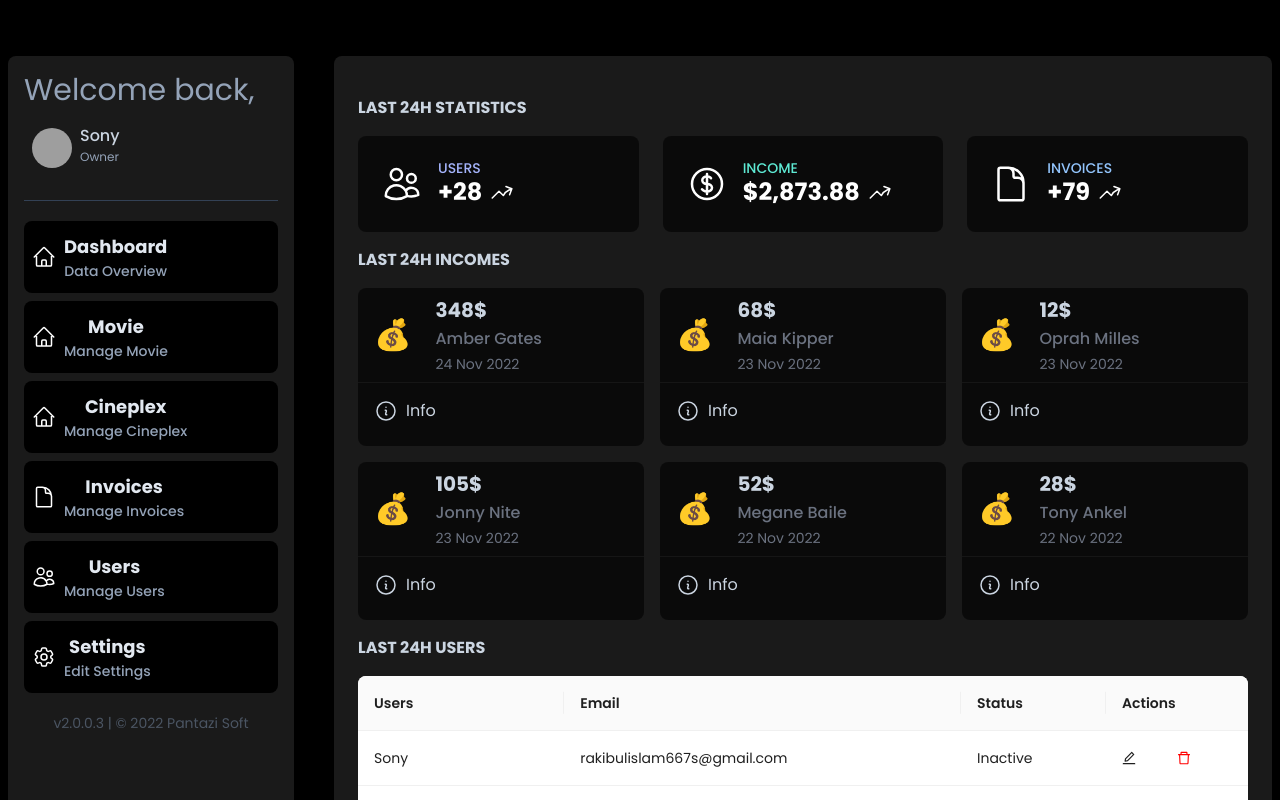
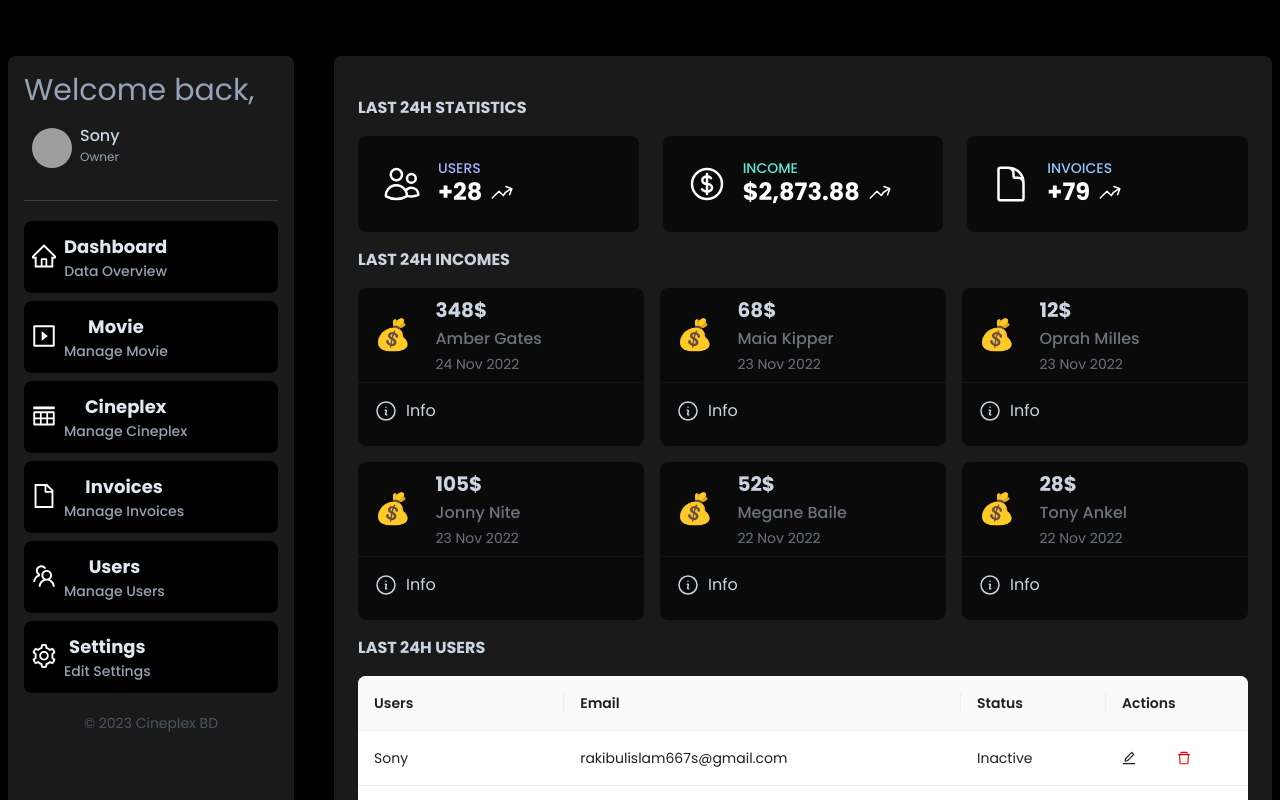
Before and after one commit to codex-rakibul/cineplex, a Next.js app: page /dashboard in a window 1280 px wide. Shown: the top 800 px of the page. Built offline with nearby package versions, Linux system fonts and the light colour scheme; grey boxes are pictures that could not be loaded; a web font is replaced by a local one.

Commit message:
working on dashboard

```diff
--- /dev/null
+++ b/pages/dashboard/cineplexCom.js
@@ -0,0 +1,7 @@
+import React from 'react'
+
+export default function CineplexCom() {
+  return (
+    <div>Cineplex</div>
+  )
+}
--- a/pages/dashboard/index.js
+++ b/pages/dashboard/index.js
@@ -1,143 +1,60 @@
 import React, { useState } from "react";
 import Movie from "./movie";
 import DashboardCom from "./dashboard";
+import {
+  FileOutlined,
+  HomeOutlined,
+  InsertRowAboveOutlined,
+  PlaySquareOutlined,
+  SettingOutlined,
+  TeamOutlined,
+} from "@ant-design/icons";
+import CineplexCom from "./cineplexCom";
+import UserCom from "./userCom";
+import InvoicesCom from "./invoicesCom";
+import SettingCom from "./settingCom";
 const navData = [
   {
     id: 1,
     title: "Dashboard",
     com: <DashboardCom />,
     desc: "Data Overview",
-    svg: (
-      <svg
-        xmlns="http://www.w3.org/2000/svg"
-        fill="none"
-        viewBox="0 0 24 24"
-        strokeWidth="1.5"
-        stroke="currentColor"
-        className="w-6 h-6 group-hover:text-indigo-400"
-      >
-        <path
-          strokeLinecap="round"
-          strokeLinejoin="round"
-          d="M2.25 12l8.954-8.955c.44-.439 1.152-.439 1.591 0L21.75 12M4.5 9.75v10.125c0 .621.504 1.125 1.125 1.125H9.75v-4.875c0-.621.504-1.125 1.125-1.125h2.25c.621 0 1.125.504 1.125 1.125V21h4.125c.621 0 1.125-.504 1.125-1.125V9.75M8.25 21h8.25"
-        />
-      </svg>
-    ),
+    icon: <HomeOutlined />,
   },
   {
     id: 2,
     title: "Movie",
     com: <Movie />,
     desc: "Manage Movie",
-    svg: (
-      <svg
-        xmlns="http://www.w3.org/2000/svg"
-        fill="none"
-        viewBox="0 0 24 24"
-        strokeWidth="1.5"
-        stroke="currentColor"
-        className="w-6 h-6 group-hover:text-indigo-400"
-      >
-        <path
-          strokeLinecap="round"
-          strokeLinejoin="round"
-          d="M2.25 12l8.954-8.955c.44-.439 1.152-.439 1.591 0L21.75 12M4.5 9.75v10.125c0 .621.504 1.125 1.125 1.125H9.75v-4.875c0-.621.504-1.125 1.125-1.125h2.25c.621 0 1.125.504 1.125 1.125V21h4.125c.621 0 1.125-.504 1.125-1.125V9.75M8.25 21h8.25"
-        />
-      </svg>
-    ),
+    icon: <PlaySquareOutlined />,
   },
   {
     id: 3,
     title: "Cineplex",
-    com: <DashboardCom />,
+    com: <CineplexCom />,
     desc: "Manage Cineplex",
-    svg: (
-      <svg
-        xmlns="http://www.w3.org/2000/svg"
-        fill="none"
-        viewBox="0 0 24 24"
-        strokeWidth="1.5"
-        stroke="currentColor"
-        className="w-6 h-6 group-hover:text-indigo-400"
-      >
-        <path
-          strokeLinecap="round"
-          strokeLinejoin="round"
-          d="M2.25 12l8.954-8.955c.44-.439 1.152-.439 1.591 0L21.75 12M4.5 9.75v10.125c0 .621.504 1.125 1.125 1.125H9.75v-4.875c0-.621.504-1.125 1.125-1.125h2.25c.621 0 1.125.504 1.125 1.125V21h4.125c.621 0 1.125-.504 1.125-1.125V9.75M8.25 21h8.25"
-        />
-      </svg>
-    ),
+    icon: <InsertRowAboveOutlined />,
   },
   {
     id: 4,
     title: "Invoices",
-    com: <DashboardCom />,
+    com: <InvoicesCom />,
     desc: "Manage Invoices",
-    svg: (
-      <svg
-        xmlns="http://www.w3.org/2000/svg"
-        fill="none"
-        viewBox="0 0 24 24"
-        strokeWidth="1.5"
-        stroke="currentColor"
-        className="w-6 h-6 group-hover:text-indigo-400"
-      >
-        <path
-          strokeLinecap="round"
-          strokeLinejoin="round"
-          d="M19.5 14.25v-2.625a3.375 3.375 0 00-3.375-3.375h-1.5A1.125 1.125 0 0113.5 7.125v-1.5a3.375 3.375 0 00-3.375-3.375H8.25m2.25 0H5.625c-.621 0-1.125.504-1.125 1.125v17.25c0 .621.504 1.125 1.125 1.125h12.75c.621 0 1.125-.504 1.125-1.125V11.25a9 9 0 00-9-9z"
-        />
-      </svg>
-    ),
+    icon: <FileOutlined />,
   },
   {
     id: 5,
     title: "Users",
-    com: <DashboardCom />,
+    com: <UserCom />,
     desc: "Manage Users",
-    svg: (
-      <svg
-        xmlns="http://www.w3.org/2000/svg"
-        fill="none"
-        viewBox="0 0 24 24"
-        strokeWidth="1.5"
-        stroke="currentColor"
-        className="w-6 h-6 group-hover:text-indigo-400"
-      >
-        <path
-          strokeLinecap="round"
-          strokeLinejoin="round"
-          d="M15 19.128a9.38 9.38 0 002.625.372 9.337 9.337 0 004.121-.952 4.125 4.125 0 00-7.533-2.493M15 19.128v-.003c0-1.113-.285-2.16-.786-3.07M15 19.128v.106A12.318 12.318 0 018.624 21c-2.331 0-4.512-.645-6.374-1.766l-.001-.109a6.375 6.375 0 0111.964-3.07M12 6.375a3.375 3.375 0 11-6.75 0 3.375 3.375 0 016.75 0zm8.25 2.25a2.625 2.625 0 11-5.25 0 2.625 2.625 0 015.25 0z"
-        />
-      </svg>
-    ),
+    icon: <TeamOutlined />,
   },
   {
     id: 6,
     title: "Settings",
-    com: <DashboardCom />,
+    com: <SettingCom />,
     desc: "Edit Settings",
-    svg: (
-      <svg
-        xmlns="http://www.w3.org/2000/svg"
-        fill="none"
-        viewBox="0 0 24 24"
-        strokeWidth="1.5"
-        stroke="currentColor"
-        className="w-6 h-6 group-hover:text-indigo-400"
-      >
-        <path
-          strokeLinecap="round"
-          strokeLinejoin="round"
-          d="M9.594 3.94c.09-.542.56-.94 1.11-.94h2.593c.55 0 1.02.398 1.11.94l.213 1.281c.063.374.313.686.645.87.074.04.147.083.22.127.324.196.72.257 1.075.124l1.217-.456a1.125 1.125 0 011.37.49l1.296 2.247a1.125 1.125 0 01-.26 1.431l-1.003.827c-.293.24-.438.613-.431.992a6.759 6.759 0 010 .255c-.007.378.138.75.43.99l1.005.828c.424.35.534.954.26 1.43l-1.298 2.247a1.125 1.125 0 01-1.369.491l-1.217-.456c-.355-.133-.75-.072-1.076.124a6.57 6.57 0 01-.22.128c-.331.183-.581.495-.644.869l-.213 1.28c-.09.543-.56.941-1.11.941h-2.594c-.55 0-1.02-.398-1.11-.94l-.213-1.281c-.062-.374-.312-.686-.644-.87a6.52 6.52 0 01-.22-.127c-.325-.196-.72-.257-1.076-.124l-1.217.456a1.125 1.125 0 01-1.369-.49l-1.297-2.247a1.125 1.125 0 01.26-1.431l1.004-.827c.292-.24.437-.613.43-.992a6.932 6.932 0 010-.255c.007-.378-.138-.75-.43-.99l-1.004-.828a1.125 1.125 0 01-.26-1.43l1.297-2.247a1.125 1.125 0 011.37-.491l1.216.456c.356.133.751.072 1.076-.124.072-.044.146-.087.22-.128.332-.183.582-.495.644-.869l.214-1.281z"
-        />
-        <path
-          strokeLinecap="round"
-          strokeLinejoin="round"
-          d="M15 12a3 3 0 11-6 0 3 3 0 016 0z"
-        />
-      </svg>
-    ),
+    icon: <SettingOutlined />,
   },
 ];
 
@@ -154,8 +71,9 @@ export default function index() {
       <div className="grid grid-cols-12 mx-auto gap-2 sm:gap-4 md:gap-6 lg:gap-10 xl:gap-14 max-w-7xl my-10 px-2">
         {/* <AdminNavBar/> */}
         <div id="menu" className="bg-white/10 col-span-3 rounded-lg p-4 ">
-
-          <p className="text-slate-400 text-sm md:text-3xl mb-2">Welcome back,</p>
+          <p className="text-slate-400 text-sm md:text-3xl mb-2">
+            Welcome back,
+          </p>
           <a
             href="#"
             className="flex flex-col space-y-2 md:space-y-0 md:flex-row mb-5 items-center md:space-x-2 hover:bg-white/10 group transition duration-150 ease-linear rounded-lg group w-full py-3 px-2"
@@ -177,7 +95,7 @@ export default function index() {
           <hr className="my-2 border-slate-700" />
           <div id="menu" className="flex flex-col space-y-2 my-5">
             {navData.map((navIteam) => {
-              const { id, title, desc, svg } = navIteam;
+              const { id, title, desc, icon } = navIteam;
               return (
                 <button
                   key={id}
@@ -187,7 +105,7 @@ export default function index() {
                   } bg-black hover:bg-white/10 transition duration-150 ease-linear rounded-lg py-3 px-2`}
                 >
                   <div className="flex flex-col space-y-2 md:flex-row md:space-y-0 space-x-2  items-center">
-                    <div>{svg}</div>
+                    <div className="text-2xl">{icon}</div>
                     <div className="">
                       <p className="font-bold text-base lg:text-lg text-slate-200 leading-4 group-hover:text-indigo-400 hidden md:block">
                         {title}
@@ -202,7 +120,7 @@ export default function index() {
             })}
           </div>
           <p className="text-sm text-center text-gray-600">
-            v2.0.0.3 | © 2022 Pantazi Soft
+             © 2023 Cineplex BD
           </p>
         </div>
         <div id="content" className="bg-white/10 col-span-9 rounded-lg p-6">
--- /dev/null
+++ b/pages/dashboard/invoicesCom.js
@@ -0,0 +1,7 @@
+import React from 'react'
+
+export default function InvoicesCom() {
+  return (
+    <div>invoicesCom</div>
+  )
+}
--- a/pages/dashboard/movie.js
+++ b/pages/dashboard/movie.js
@@ -1,7 +1,11 @@
 import React from "react";
 import { homeData } from "../../dummyData/dummyData";
-import { EditOutlined, DeleteOutlined } from "@ant-design/icons";
-import { Table } from "antd";
+import {
+  EditOutlined,
+  DeleteOutlined,
+  PlusSquareOutlined,
+} from "@ant-design/icons";
+import { Button, Table } from "antd";
 export default function Movie() {
   const dataSource = homeData
     .map((data, index) => {
@@ -45,7 +49,10 @@ export default function Movie() {
           <h1 className="font-bold py-2 uppercase">Running Movie's</h1>
         </div>
         <div>
-          <button className="rounded-sm py-2 bg-gray-600">Add Movie</button>
+          <Button id="addMovieButton" type="text">
+            Add Movie
+            <PlusSquareOutlined />
+          </Button>
         </div>
       </div>
       <div>
@@ -65,7 +72,10 @@ export default function Movie() {
           <h1 className="font-bold py-2 uppercase">Upcomming Movie's</h1>
         </div>
         <div>
-          <button className="rounded-sm py-2 bg-gray-600">Add Movie</button>
+          <Button id="addMovieButton" type="text">
+            Add Movie
+            <PlusSquareOutlined />
+          </Button>
         </div>
       </div>
       <div>
--- /dev/null
+++ b/pages/dashboard/settingCom.js
@@ -0,0 +1,7 @@
+import React from 'react'
+
+export default function SettingCom() {
+  return (
+    <div>settingCom</div>
+  )
+}
--- /dev/null
+++ b/pages/dashboard/userCom.js
@@ -0,0 +1,49 @@
+import React from "react";
+import { Table } from "antd";
+import { useSelector } from "react-redux";
+import { EditOutlined, DeleteOutlined } from "@ant-design/icons";
+
+export default function UserCom() {
+  const loginData = useSelector((state) => state.loginReducer);
+  const dataSource = loginData
+    .map((data, index) => {
+      if (index !== 0) {
+        return {
+          id: index,
+          users: data.name,
+          email: data.email,
+          status: data.status,
+        };
+      } else {
+        return null; // Skip the first element
+      }
+    })
+    .filter(Boolean);
+
+  const columns = [
+    { title: "Users", dataIndex: "users" },
+    { title: "Email", dataIndex: "email" },
+    { title: "Status", dataIndex: "status" },
+    {
+      title: "Actions",
+      render: () => {
+        return (
+          <div className="grid grid-cols-2">
+            <EditOutlined />
+            <DeleteOutlined style={{ color: "red" }} />
+          </div>
+        );
+      },
+    },
+  ];
+  return (
+    <div className="overflow-y-auto bg-black">
+      <Table
+        dataSource={dataSource}
+        columns={columns}
+        pagination={false}
+        rowKey={(record) => record.id}
+      ></Table>
+    </div>
+  );
+}
--- a/styles/globals.css
+++ b/styles/globals.css
@@ -1366,3 +1366,10 @@ input {
   pointer-events: none !important;
 
 }
+#addMovieButton {
+  @apply text-teal-200  uppercase  flex justify-center items-center;
+}
+
+#addMovieButton:hover {
+  @apply  text-teal-600 ;
+}
```
Lines whose indentation alone changed are shown as unchanged.
